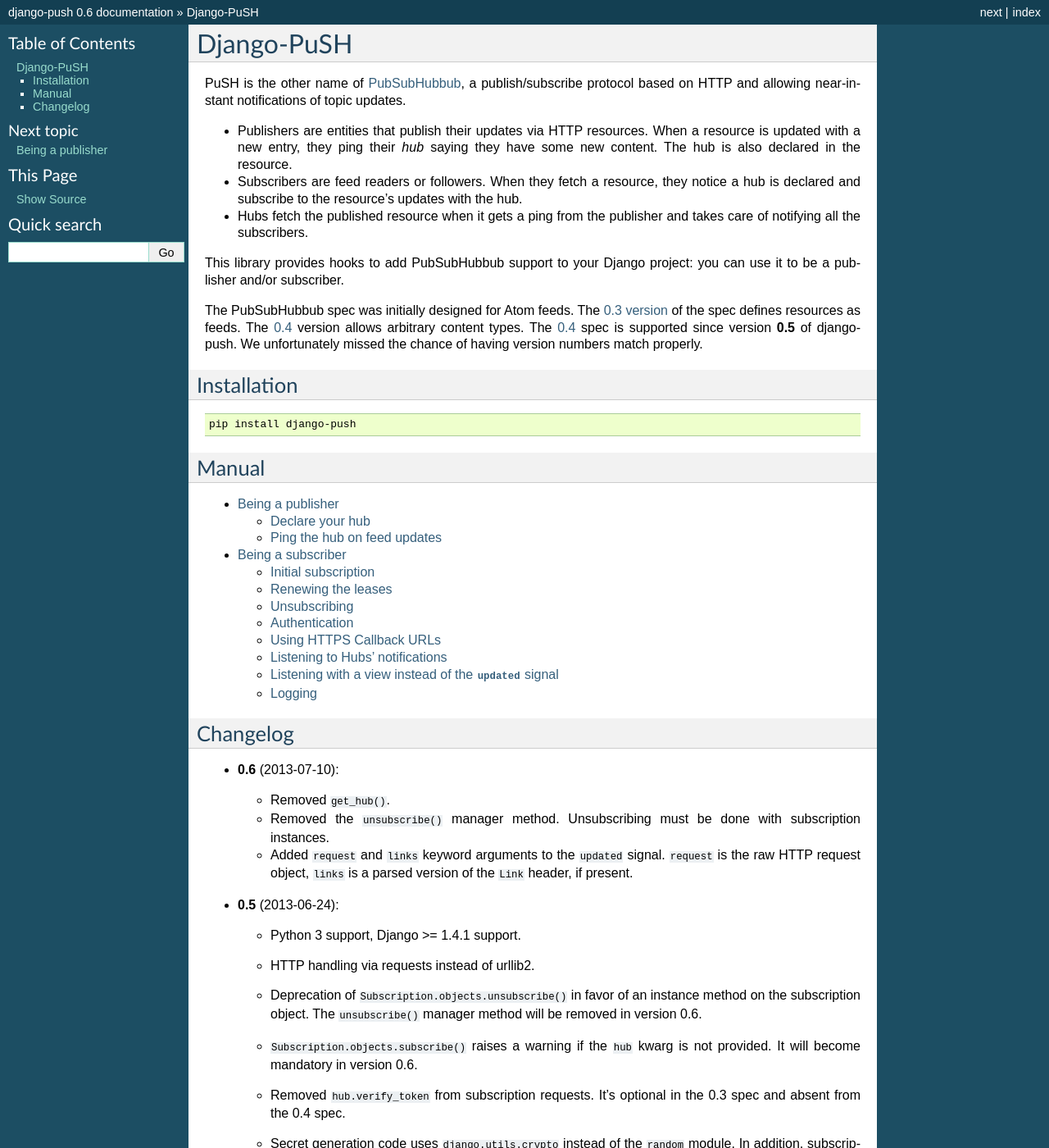
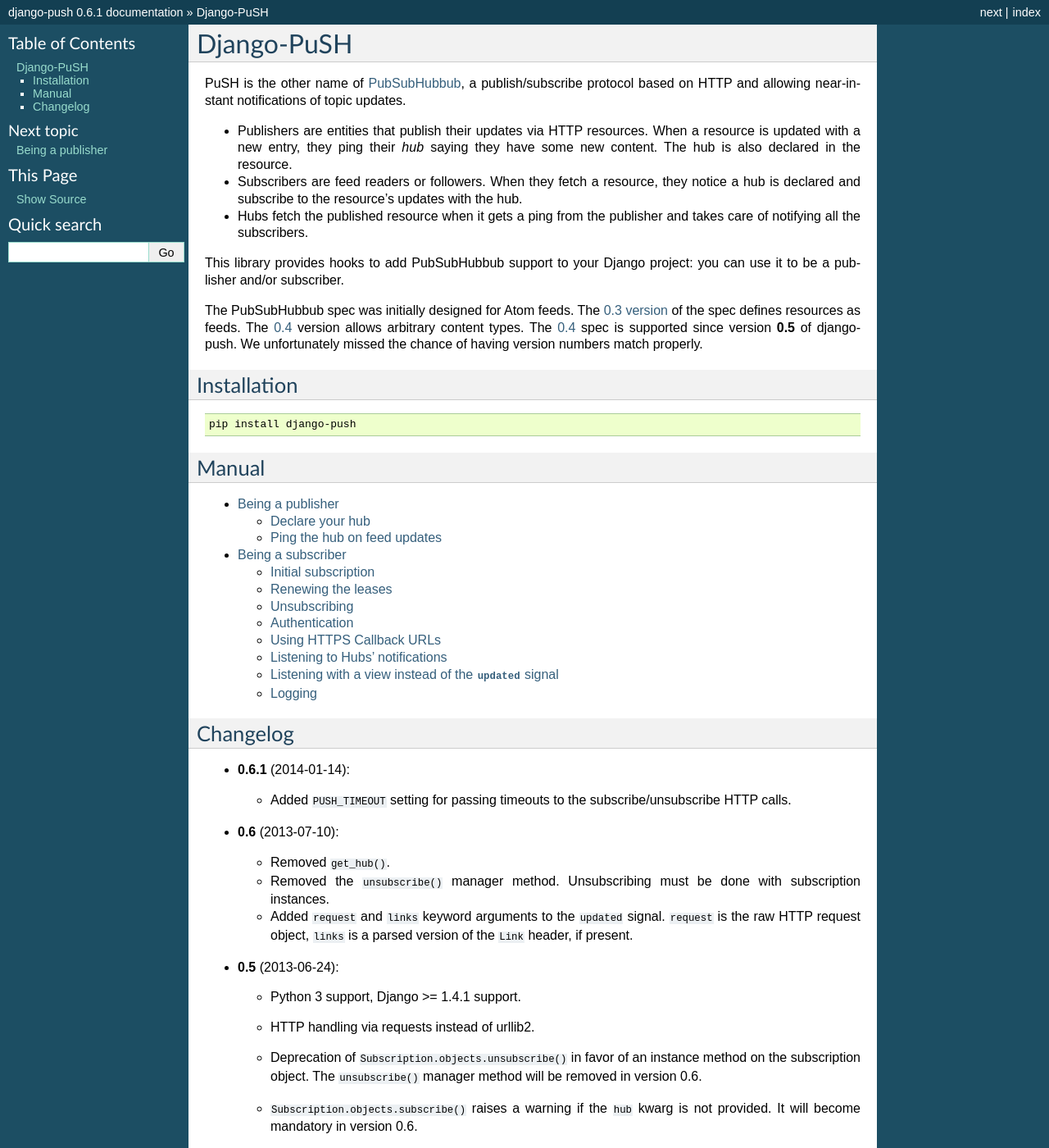
Before and after one commit to brutasse/django-push, a Sphinx documentation site: the page built from docs/index.rst, in a window 1280 px wide and 1400 px high. Shown: the whole window at 82% size. Built offline with Sphinx 7.4.7, drawn with Linux system fonts in a browser that asks for light colours; some of the changed text lies outside the part shown.

Commit message:
Bump to 0.6.1

```diff
--- a/django_push/__init__.py
+++ b/django_push/__init__.py
@@ -1,3 +1,3 @@
-__version__ = '0.6'
+__version__ = '0.6.1'
 
 UA = 'django-push/{0}'.format(__version__)
--- a/docs/conf.py
+++ b/docs/conf.py
@@ -45,9 +45,9 @@
 # built documents.
 #
 # The short X.Y version.
-version = '0.6'
+version = '0.6.1'
 # The full version, including alpha/beta/rc tags.
-release = '0.6'
+release = '0.6.1'
 
 # The language for content autogenerated by Sphinx. Refer to documentation
 # for a list of supported languages.
--- a/docs/index.rst
+++ b/docs/index.rst
@@ -48,6 +48,11 @@
 
 Changelog
 ---------
+
+* **0.6.1** (2014-01-14):
+
+  * Added ``PUSH_TIMEOUT`` setting for passing timeouts to the
+    subscribe/unsubscribe HTTP calls.
 
 * **0.6** (2013-07-10):
 
```
